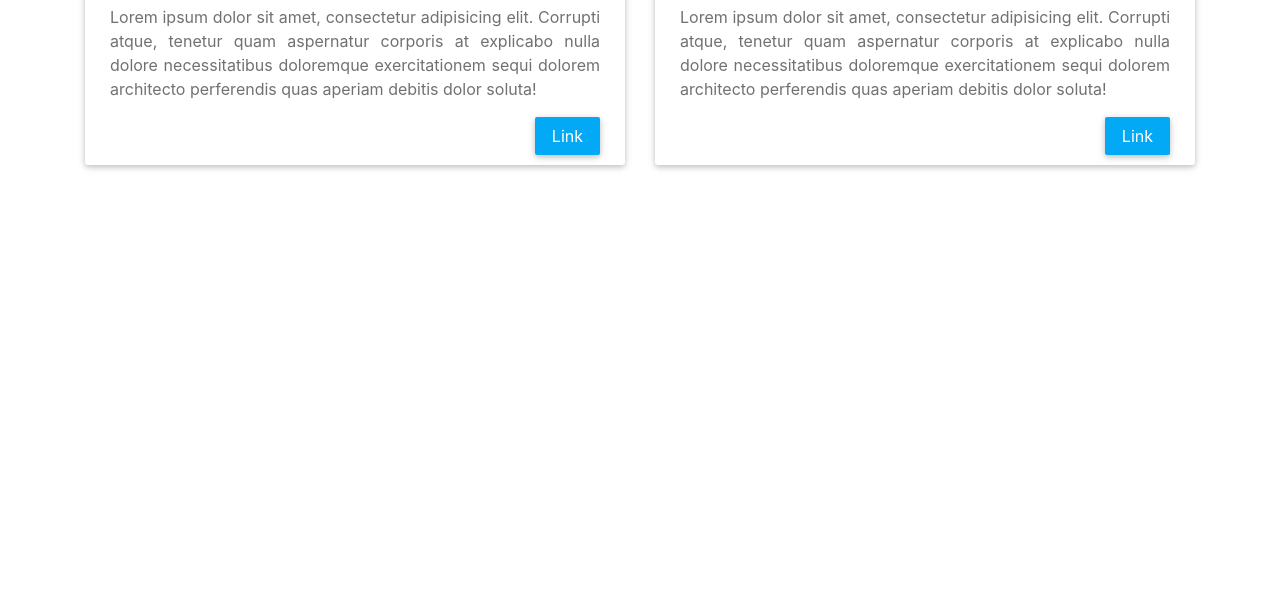
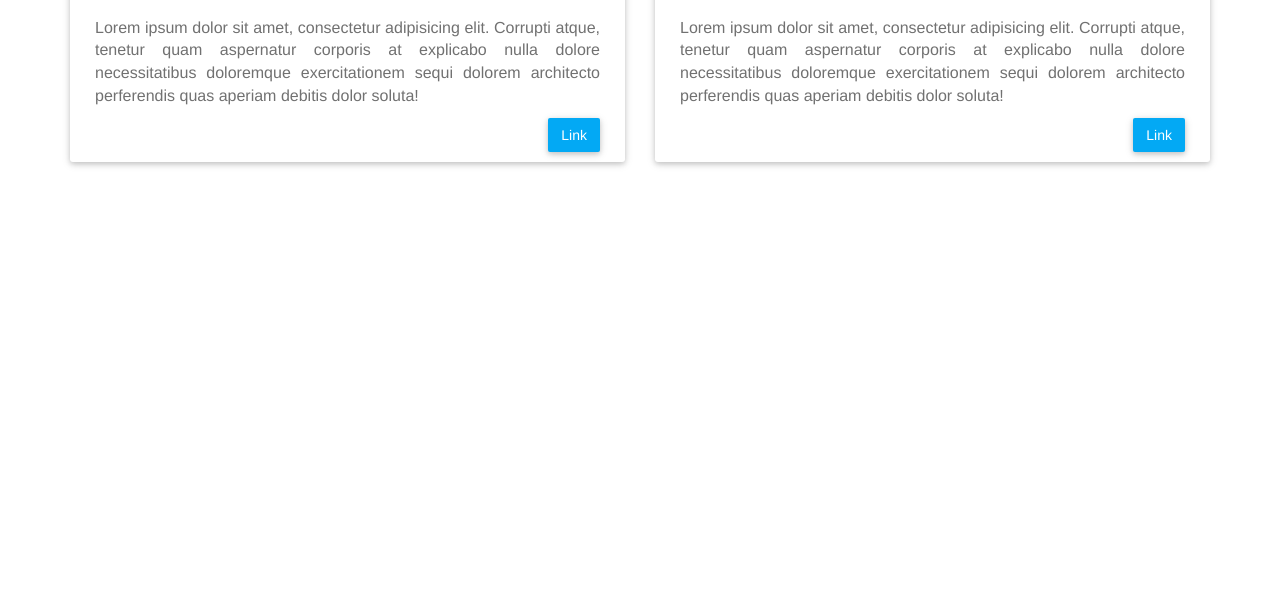
Before and after one commit to marshaung/studio-page1, a plain HTML site: page index.html in a window 1280 px wide. Shown: the part 201-800 px from the top of the page. Drawn offline with nearby package versions, Linux system fonts and the light colour scheme; a script that the page names is missing.

Commit message:
Commit from Pingendo

```diff
--- a/index.html
+++ b/index.html
@@ -4,7 +4,14 @@
   <meta charset="utf-8">
   <meta name="viewport" content="width=device-width, initial-scale=1">
   <link rel="stylesheet" href="https://cdnjs.cloudflare.com/ajax/libs/font-awesome/4.7.0/css/font-awesome.min.css" type="text/css">
-  <link rel="stylesheet" href="Untitled.css" type="text/css"> </head>
+  <link rel="stylesheet" href="Untitled.css" type="text/css">
+  <!-- 最新編譯和最佳化的 CSS -->
+  <link rel="stylesheet" href="https://maxcdn.bootstrapcdn.com/bootstrap/3.3.1/css/bootstrap.min.css">
+  <!-- 選擇性佈景主題 -->
+  <link rel="stylesheet" href="https://maxcdn.bootstrapcdn.com/bootstrap/3.3.1/css/bootstrap-theme.min.css">
+  <!-- 最新編譯和最佳化的 JavaScript -->
+  <script src="https://maxcdn.bootstrapcdn.com/bootstrap/3.3.1/js/bootstrap.min.js"></script>
+</head>
 
 <body>
   <script src="https://code.jquery.com/jquery-3.1.1.slim.min.js"></script>
```
